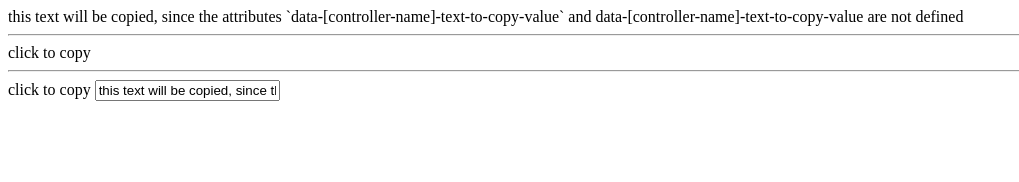
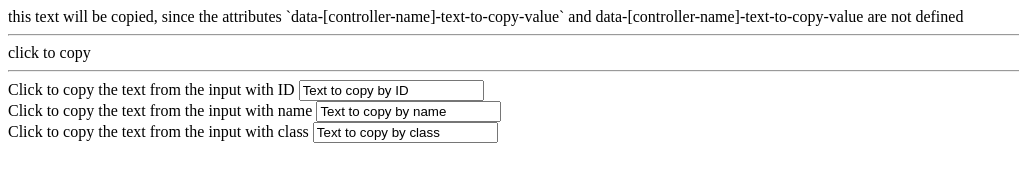
Before and after one commit to lastlevel-corporation/stimulus-clipboard, a website built with Vite: page index.html in a window 1280 px wide. Shown: the whole page, without its empty margins (0-1019 px from the left). Built offline with nearby package versions, Linux system fonts and the light colour scheme; what @hotwired/stimulus would draw is missing.

Commit message:
added readme.md and todo.md

```diff
--- a/index.html
+++ b/index.html
@@ -26,20 +26,37 @@
     </a>
 </div>
 <hr>
+
 <div>
-    <a
-            style="cursor: pointer"
-            data-controller="clipboard"
-            data-clipboard-target-input-selector-value="#inputId"
-    >
-        click to copy
+    <!-- Usage with a selector by ID -->
+    <a style="cursor: pointer"
+       data-controller="clipboard"
+       data-clipboard-target-input-selector-value="#inputIdSelector">
+        Click to copy the text from the input with ID
     </a>
-    <label for="inputId">
-        <input type="text"
-               value="this text will be copied, since the attribute `data-[controller-name]-target-input-value` is defined"
-               name="inputName" id="inputId">
+    <label for="inputIdSelector"><input type="text" id="inputIdSelector" value="Text to copy by ID"></label>
+    <br>
+    <!-- Usage with a selector by name -->
+    <a style="cursor: pointer"
+       data-controller="clipboard"
+       data-clipboard-target-input-selector-value="[name='inputName']">
+        Click to copy the text from the input with name
+    </a>
+    <label>
+        <input type="text" name="inputName" value="Text to copy by name">
+    </label>
+<br>
+    <!-- Usage with a selector by class or other attribute -->
+    <a style="cursor: pointer"
+       data-controller="clipboard"
+       data-clipboard-target-input-selector-value=".inputClass">
+        Click to copy the text from the input with class
+    </a>
+    <label>
+        <input type="text" class="inputClass" value="Text to copy by class">
     </label>
 </div>
+
 <script type="module" src="/src/main.ts"></script>
 </body>
 </html>
--- a/package.json
+++ b/package.json
@@ -1,5 +1,5 @@
 {
-    "name": "stimulus-clipboard",
+    "name": "@lastlevel/stimulus-clipboard",
     "version": "1.0.0",
     "description": "A Stimulus component for clipboard functionality",
     "type": "module",
```
Also changed, not shown: src/clipboard_controller.ts (+5 -2 lines), todo.md (added, +2 -0 lines), readme.md (added).
